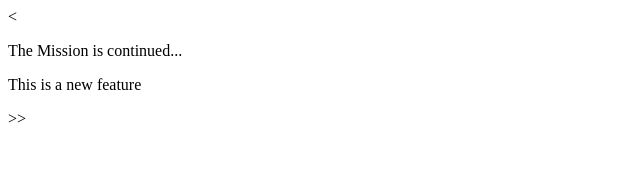
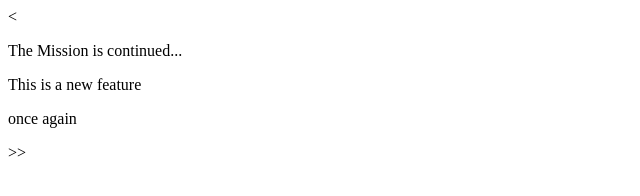
Before and after one commit to Karma64/Continue, a plain HTML site: page index.html in a window 1280 px wide. Shown: the full height of the page, 0-640 px from the left. Drawn offline with Linux system fonts and the light colour scheme.

Commit message:
Added 3rd Line in Main

```diff
--- a/index.html
+++ b/index.html
@@ -7,5 +7,6 @@
 <body>
     <p> The Mission is continued... </p>
     <p> This is a new feature </p>
+    <p> once again </p>
 </ body>
 </html>>>
```
